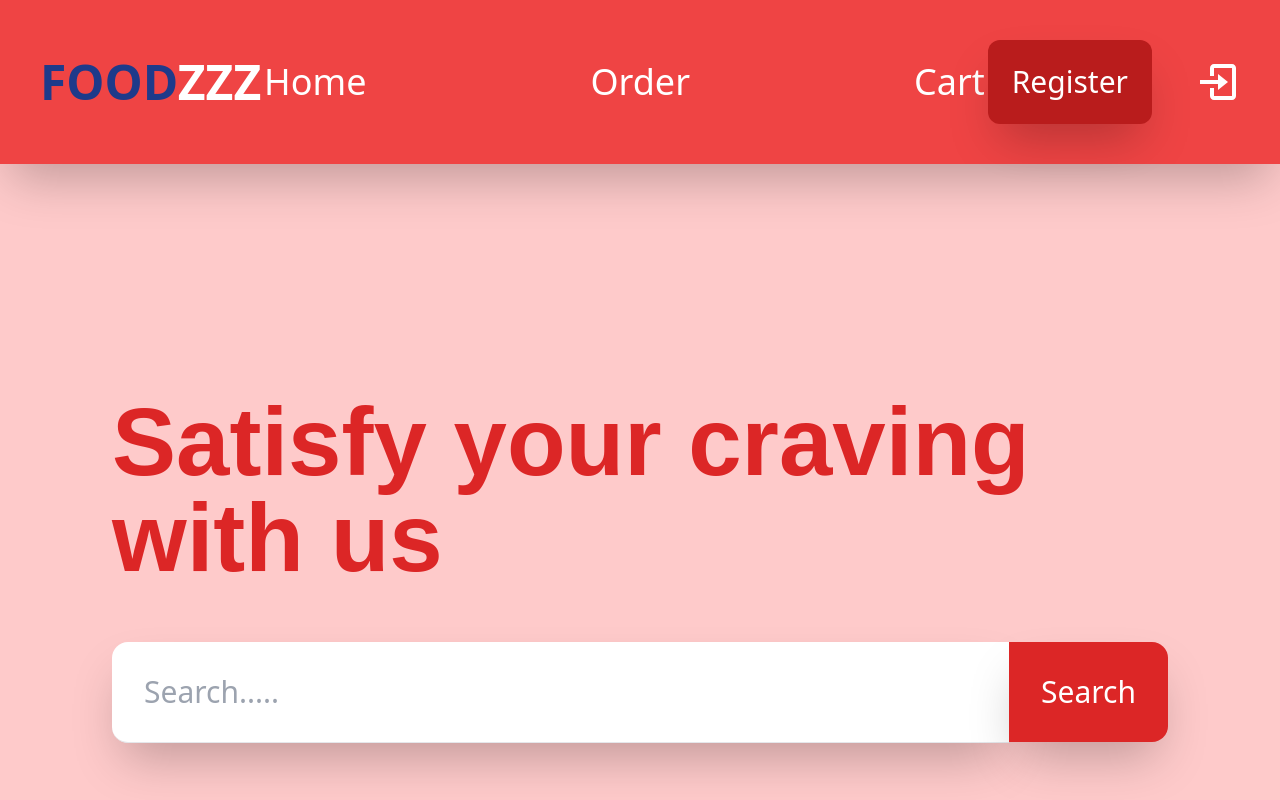
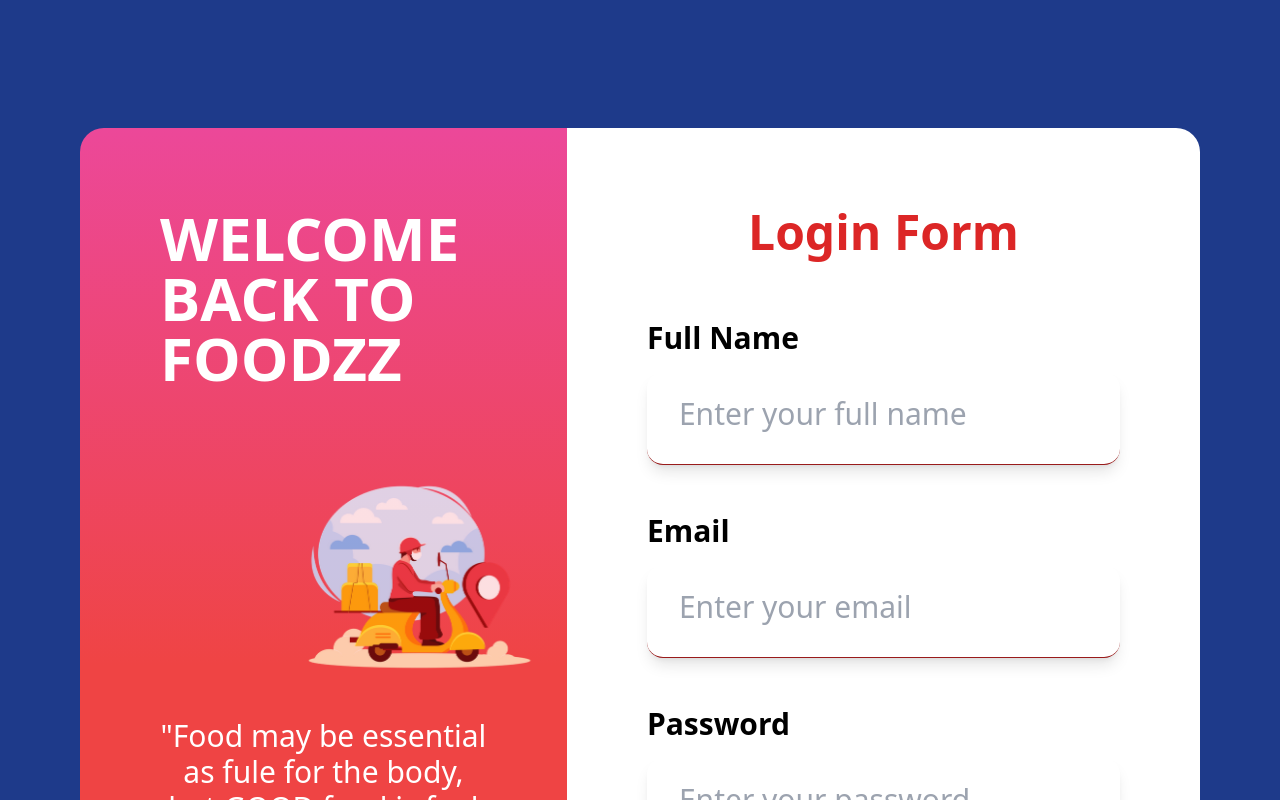
Before and after one commit to uddhav77/PU-Foodz, a React (Vite) app: page / in a window 1280 px wide. Shown: the top 800 px of the page. Built offline with nearby package versions, Linux system fonts and the light colour scheme.

Commit message:
login-navigation

```diff
--- a/src/App.jsx
+++ b/src/App.jsx
@@ -9,10 +9,10 @@ function App() {
   return (
     <BrowserRouter>
       <Routes>
-        <Route path="/" element={<Home />} />
+        <Route path="/home" element={<Home />} />
         <Route path="/order" element={<Order />} />
         <Route path="/register" element={<RegisterPage />} />
-        <Route path="/login" element={<LoginPage />} />
+        <Route path="/" element={<LoginPage />} />
       </Routes>
     </BrowserRouter>
   );
--- a/src/components/NavBar.jsx
+++ b/src/components/NavBar.jsx
@@ -7,7 +7,7 @@ const NavBar = () => {
     <div className="text-white font-sans font-medium flex fixed w-full justify-between text-4xl bg-red-500 shadow-2xl font-sans p-10">
       <div className="flex items-center font-bold text-5xl">
         <h1>
-          <Link to="/">
+          <Link to="/home">
             <span className="text-blue-900">FOOD</span>ZZZ
           </Link>
         </h1>
@@ -15,7 +15,7 @@ const NavBar = () => {
       <div className="flex items-center">
         <ul className="flex gap-56">
           <li>
-            <Link to="/">Home</Link>
+            <Link to="/home">Home</Link>
           </li>
           <li>
             <Link to="/order">Order </Link>
@@ -31,7 +31,7 @@ const NavBar = () => {
             Register
           </button>
         </Link>
-        <Link to="/login">{<BiLogIn className="text-5xl " />}</Link>
+        <Link to="/">{<BiLogIn className="text-5xl " />}</Link>
       </div>
     </div>
   );
--- a/src/pages/LoginPage.jsx
+++ b/src/pages/LoginPage.jsx
@@ -1,6 +1,6 @@
 import React, { useState } from "react";
 import food from "../assets/Images/food.jpg";
-import { Link } from "react-router-dom";
+import { Link, useNavigate } from "react-router-dom";
 
 const LoginPage = () => {
   const [credentials, setCredentials] = useState({
@@ -8,6 +8,7 @@ const LoginPage = () => {
     email: "",
     password: "",
   });
+  const navigate = useNavigate();
   const handleSubmit = async (e) => {
     e.preventDefault();
     const response = await fetch("http://localhost:7000/api/loginuser", {
@@ -26,6 +27,9 @@ const LoginPage = () => {
 
     if (!json.sucess) {
       alert("Enter Valid Credentials");
+    }
+    if (json.sucess) {
+      navigate("/home");
     }
   };
   const onChange = (event) => {
--- a/src/pages/RegisterPage.jsx
+++ b/src/pages/RegisterPage.jsx
@@ -124,7 +124,7 @@ const RegisterPage = () => {
 
               <div className="mt-8 flex justify-center">
                 Already have an account?
-                <Link to="/login">
+                <Link to="/">
                   <div className=" underline font-medium"> Log In</div>
                 </Link>
               </div>
```
